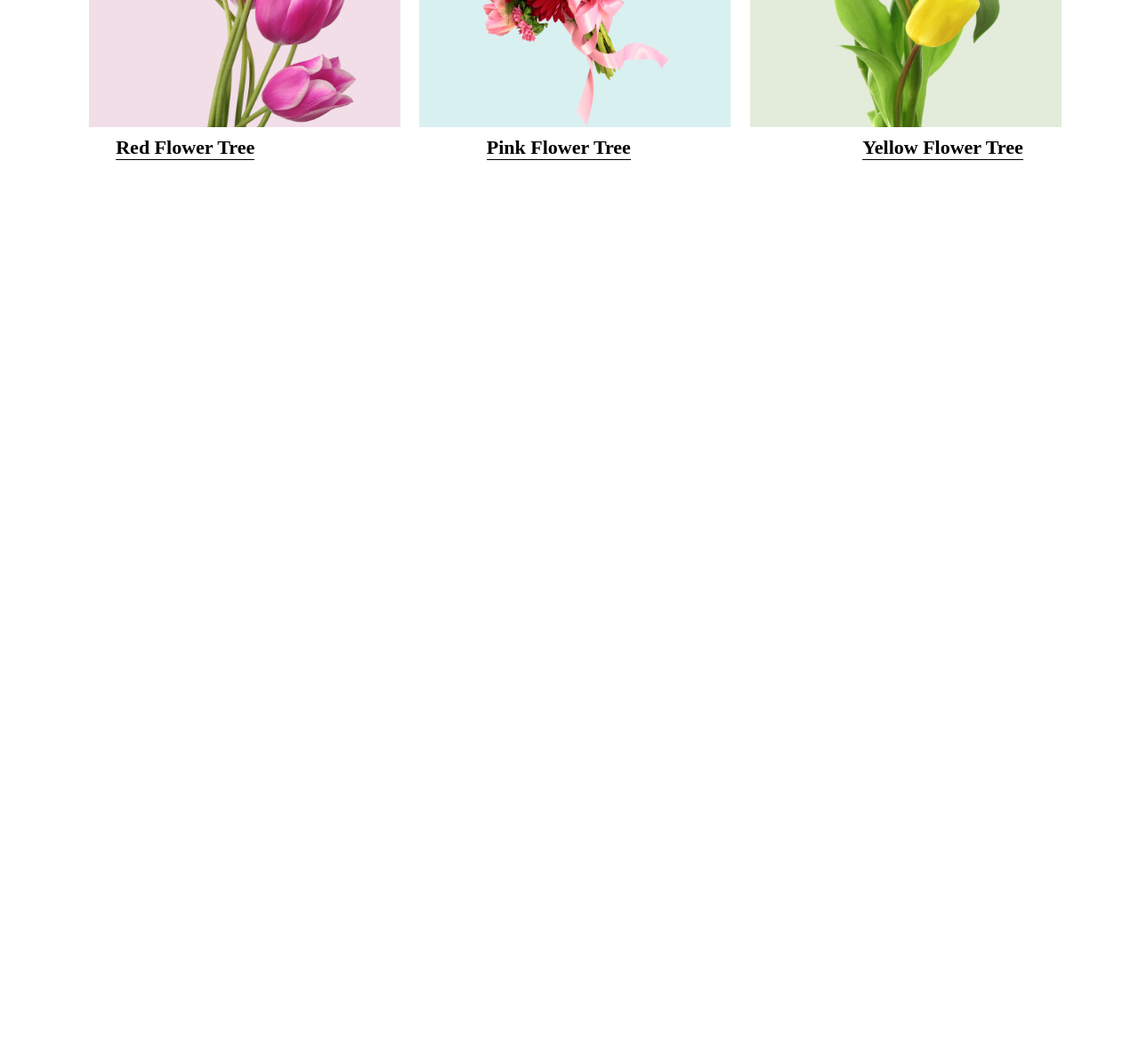
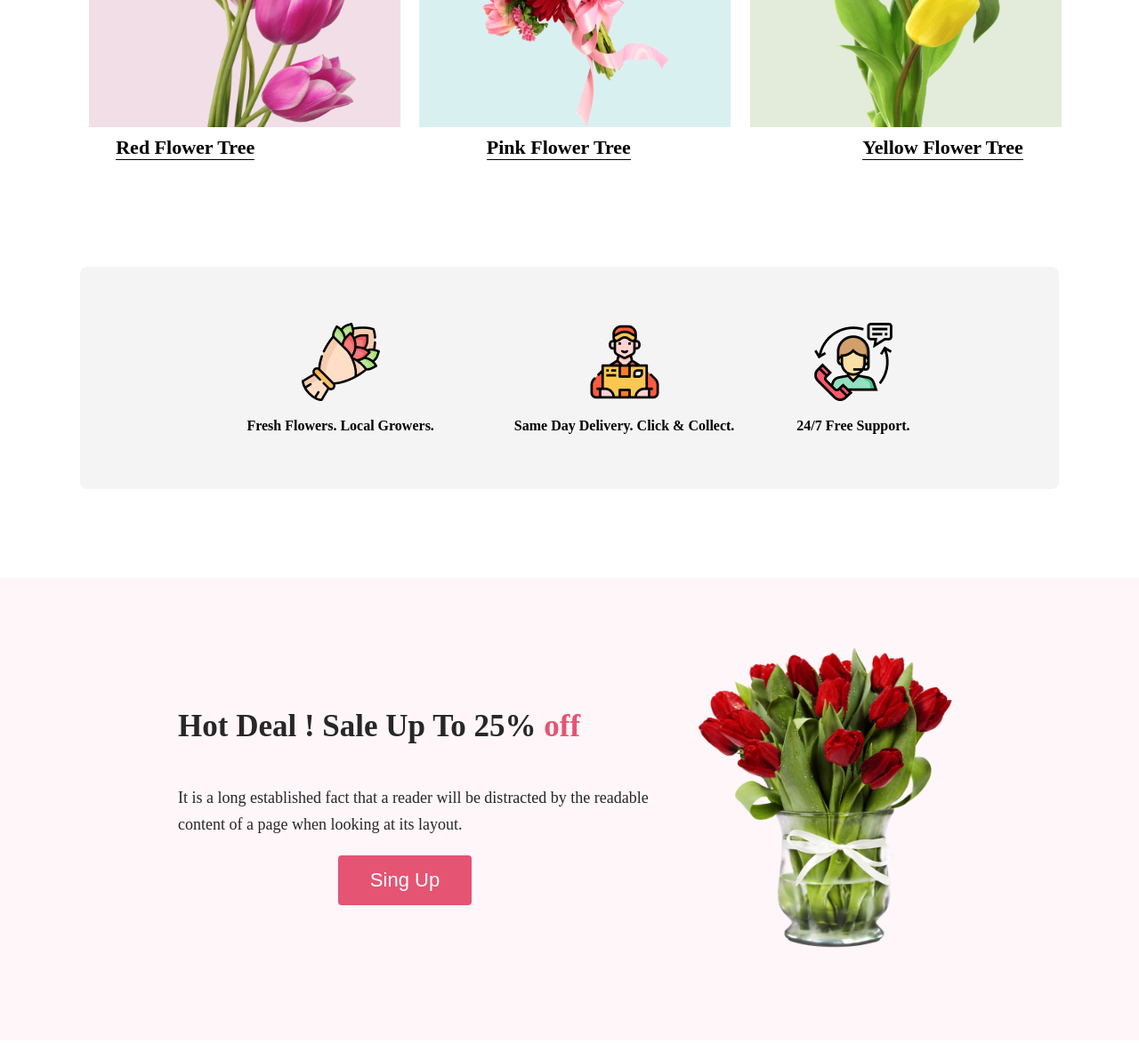
Before and after one commit to Rajibbepary/flower-shop, a plain HTML site: page index.html in a window 1280 px wide. Shown: the part 1082-2255 px from the top of the page at 89% size. Before the commit the page ends 1262 px from the top, so only its background shows below. Drawn offline with Linux system fonts and the light colour scheme.

Commit message:
Hotdel section desing img upload file add

```diff
--- a/index.html
+++ b/index.html
@@ -25,6 +25,7 @@
 
 
 <main>
+
     <section class="Featured-Flowers">
         <h1>Our Featured Flowers</h1>
         <p>It is a long established fact that a reader will be distracted by the readable <br>content of a page when looking at its layout.</p>
@@ -46,25 +47,48 @@
             <p>Yellow Flower Tree</p>
         </div>
     </section>
+
+
+    <section class="Deliver-section ">
+
+
+           <div class="img-div1">
+
+            <img src="Flower Asset/Group 58.png" alt="Flower">
+            <p>Fresh Flowers. Local Growers.</p>
+
+           </div>
+
+           <div class="img-div2">
+            <img src="Flower Asset/Group 57.png" alt="Flower" srcset="">
+            <p>Same Day Delivery. Click & Collect.</p>
+        </div>
+
+        <div class="img-div3">
+            <img src="Flower Asset/Group 59.png" alt="" srcset="">
+            <p>24/7 Free Support.</p>
+        </div>
+
+    </section>
+
+<section class="hotdel-section">
+
+    <div class="hotdel-text">
+        <h1>Hot Deal ! Sale Up To 25% <span>off</span></h1>
+        <p>It is a long established fact that a reader will be distracted by the readable content of a page when looking at its layout.</p>
+        <button class="button" style="vertical-align:middle"><span>Sing Up </span></button>
+    </div>
+    <div class="hotdel-img">
+        <img src="Flower Asset/pngwing 8.png" alt="" srcset="">
+    </div>
+
+</section>
+
 </main>
 
 
 
 
 
-
-
-
-
-
-
-
-
-    <!-- git init
-git add README.md
-git commit -m "first commit"
-git branch -M main
-git remote add origin https://github.com/Rajibbepary/flower-shop.git
-git push -u origin main -->
 </body>
 </html>
--- a/style.css
+++ b/style.css
@@ -143,3 +143,128 @@ background: rgba(167, 33, 98, 0.15);
     transition-duration: initial;
     border-bottom:1px solid black ;
    }
+
+/* Deliver-section-style */
+.Deliver-section{
+    width: 1100px;
+    height: 250px;
+    display: flex;
+    margin: 0 auto;
+    margin-top:120px ;
+    justify-content: center;
+    align-items: center;
+    border-radius: 8px;
+    background: rgba(39, 39, 39, 0.05);
+    margin-bottom:100px ;
+}
+
+
+
+.img-div1 {
+    margin-left: 0;
+    margin-right:70px ;
+    text-align: center;
+    padding: 20px;
+}
+.img-div1 p{
+    margin-top:15px ;
+    font-weight: 600;
+}
+
+.img-div2 p{
+    margin-top:15px ;
+    font-weight: 600;
+}
+.img-div3 p{
+    margin-top:15px ;
+    font-weight: 600;
+}
+
+.img-div2{
+    text-align: center;
+}
+.img-div3{
+    margin-right: 0;
+    margin-left:70px ;
+    text-align: center;
+}
+
+/* hotdel-section style */
+
+.hotdel-section{
+    max-width:100% ;
+    height:520px;
+    margin-bottom:400px ;
+    background-color:#E554730D;
+    display: flex;
+    justify-content: space-between;
+     align-items: center;
+}
+.hotdel-img img{
+    width: 300px;
+    height:350px ;
+    margin: auto;
+    margin-bottom:20px ;
+    margin-right:200px ;
+}
+.hotdel-text{
+    margin-left: 200px;
+    line-height: 30px;
+}
+.hotdel-text h1{
+    font-size: 35px;
+    font-weight:800 ;
+    color:#272727 ;
+    margin-bottom:50px ;
+}
+.hotdel-text h1 span{
+    font-size: 35px;
+    font-weight:800 ;
+    color:#E55473;
+}
+.hotdel-text p{
+    margin-top:20px ;
+    font-size: 18px;
+    color: #272727;
+}
+
+/* button style */
+.hotdel-text button{
+    margin-left: 180px;
+    margin-top:20px ;
+    background-color: #E55473;
+    display: inline-block;
+    border-radius: 4px;
+    border: none;
+    color: #FFFFFF;
+    text-align: center;
+    font-size: 22px;
+    padding: 15px;
+    width: 150px;
+    transition: all 0.5s;
+    cursor: pointer;
+}
+.button span {
+    cursor: pointer;
+    display: inline-block;
+    position: relative;
+    transition: 0.5s;
+  }
+
+  .button span:after {
+    content: '\00bb';
+    position: absolute;
+    opacity: 0;
+    top: 0;
+    right: -20px;
+    transition: 0.5s;
+  }
+
+  .button:hover span {
+    padding-right: 25px;
+  }
+
+  .button:hover span:after {
+    opacity: 1;
+    right: 0;
+  }
```
